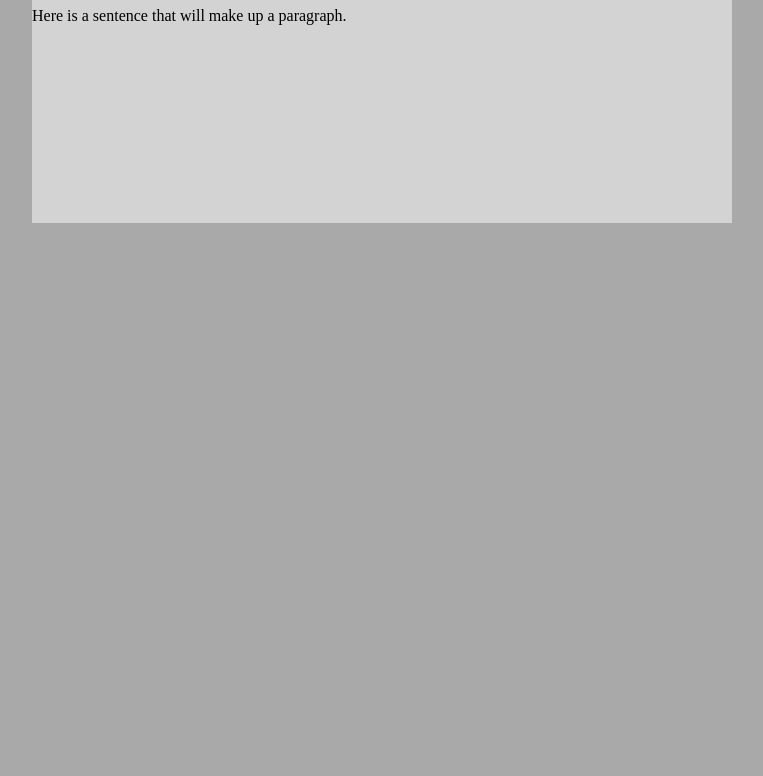
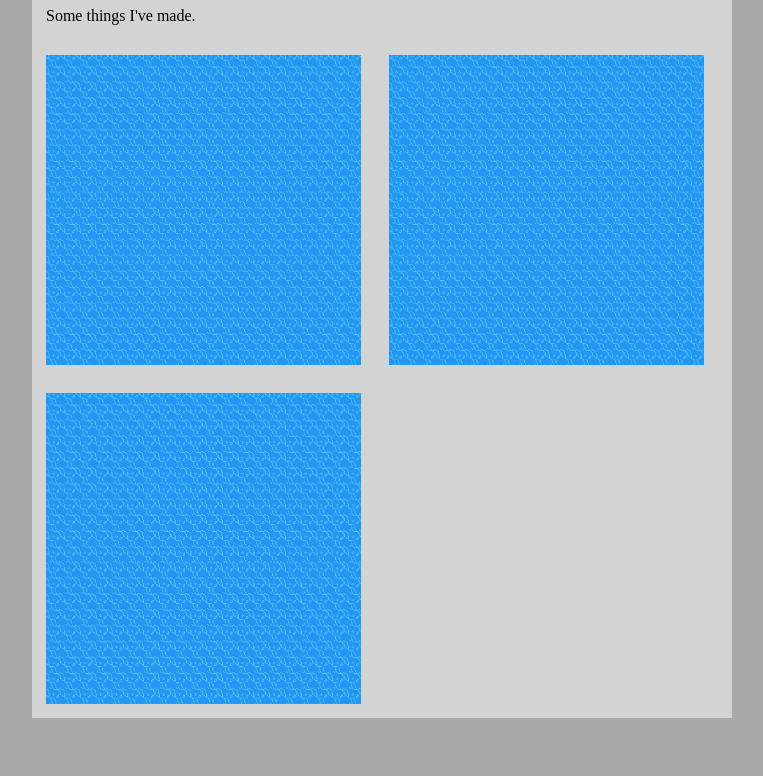
Before and after one commit to lukeedwardr/lukeedwardr.github.io, a plain HTML site: page index.html in a window 1280 px wide. Shown: the part 173-949 px from the top of the page, without its empty margins (258-1021 px from the left). Before the commit the page ends 800 px from the top, so only its background shows below. Drawn offline with Linux system fonts and the light colour scheme.

Commit message:
Updated game grid on Home page

```diff
--- a/index.html
+++ b/index.html
@@ -6,7 +6,7 @@
 	<meta name="description" content="Personal Website for Luke Ryan">
 	<meta name="author" content="Luke Ryan">
 	<meta name="viewport" content="width=device-width, initial-scale=1.0">
-	<link rel="stylesheet" href="/style.css">
+	<link rel="stylesheet" href="style.css">
 	<!-- Below is to address a 404 error with Favicon.io (image for site on tab). This link will need to be updated to place an image once I have one. This is causing an issue with CSS to load properly and I suspect it's a result of how Github is distributing the site. Move investigation is needed but for now the below is a workaroud. -->
 	<link rel="shortcut icon" href="#">
 	<title>Luke Ryan</title>
@@ -14,19 +14,19 @@
 <body>
 	<div class="wrapper">
 		<div class="navbar">
-			<a href="https://lukeedwardr.github.io/">Home</a>
-			<a href="/links">Links</a>
+			<a href="index.html">Home</a>
+			<a href="links.html">Links</a>
 		</div>
 		<div class="article">
-			<h1>Heading</h1>
-			<p>Here is a sentence that will make up a paragraph.</p>
+			<h1>Games</h1>
+			<p>Some things I've made.</p>
 			<div class="games">
 				<a class="game" href="https://lukeryan.itch.io/the-ferrymans-assistant">
-					<div class="gamepreview" img scr="/img/Game_Background_Water.png"></div>
-				</a>
+					<img src = "Game_Background_Water.png"></a>
 				<a class="game" href="https://lukeryan.itch.io/momu">
-					<div class="gamepreview" href="img/Game_Background_Water.png"></div>
-				</a>
+					<img src = "Game_Background_Water.png"></a>
+				<a class="game" href="https://lukeryan.itch.io/asteroidance">
+					<img src = "Game_Background_Water.png"></a>
 			</div>
 		</div>
 	</div>
--- a/style.css
+++ b/style.css
@@ -35,36 +35,29 @@ body{
 	display: inline-block;
 }
 
+.article h1, p {
+	margin-left: 2%;
+}
+
 /* Game grid on Home Page */
 
 .games {
 	width:100%;
 	float:left;
 }
-
-.games .game {
-	width: 49%;
-	padding-bottom: 24%;
-	margin-bottom: 2%;
-	float: left;
-	position: relative;
-	overflow: hidden;
-}
-
-.games .game .a {
+/*
+.game .a {
  	color: #cccccc;
  	font-weight: bold;
  	text-decoration: none;
  	background-color: transparent;
 }
-
-.games .game .gamepreview {
-	position: absolute;
-	top: 0;
-	left: 0;
-	right: 0;
-	bottom: 0;
-	background-position: center;
-	background-size: cover;
-	transition: top 0.25s, left 0.25s, right 0.25s, bottom 0.25s;
+*/
+.game img {
+	width: 45%;
+	/*padding-bottom: 24%;*/
+	margin: 2%;
+	float: left;
+	position: relative;
+	overflow: hidden;
 }
```
Also changed, not shown: links.html (+3 -3 lines), Game_Background_Water.png (renamed from img/Game_Background_Water.png).
